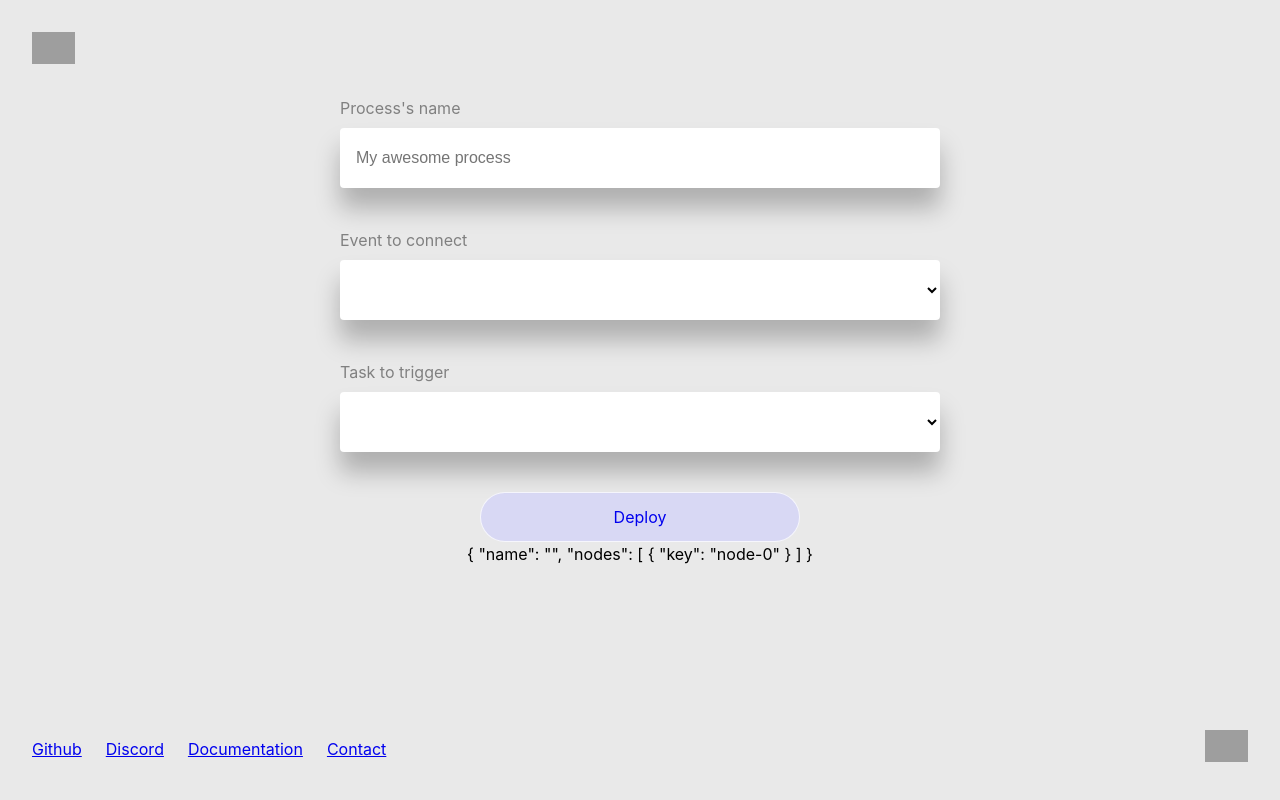
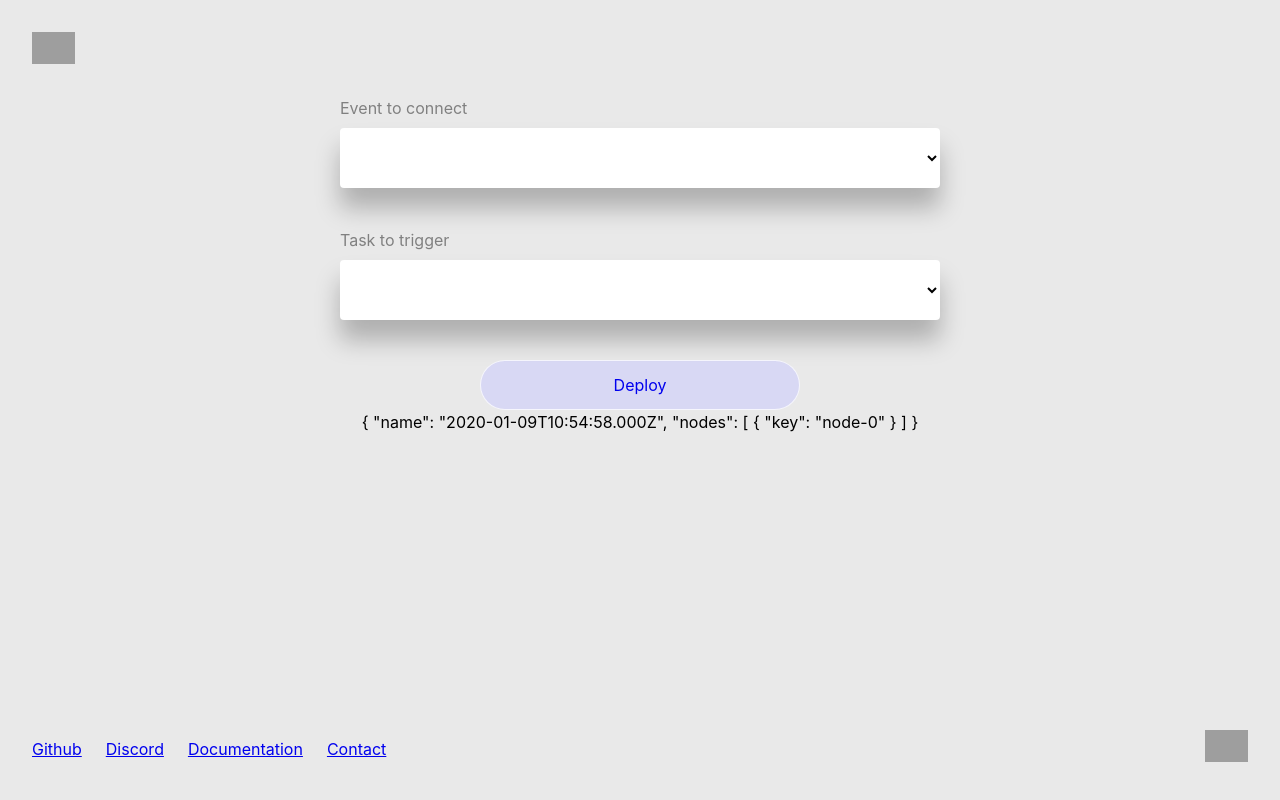
Before and after one commit to mesg-foundation/process-ui, a Nuxt app: page /connect in a window 1280 px wide. Built offline with nearby package versions, Linux system fonts and the light colour scheme; grey boxes are pictures that could not be loaded.

Commit message:
use date as name of process

```diff
--- a/pages/connect.vue
+++ b/pages/connect.vue
@@ -1,10 +1,5 @@
 <template>
   <div class="connector">
-    <div class="input">
-      <label for="name">Process's name</label>
-      <input id="name" v-model="process.name" placeholder="My awesome process" />
-    </div>
-
     <EventBuilder :events="events" v-model="process.event" />
     <TaskBuilder :tasks="tasks" v-model="process.task" />
 
@@ -35,7 +30,7 @@
   computed: {
     result() {
       return {
-        name: this.process.name,
+        name: new Date().toISOString(),
         nodes: [this.process.event, ...this.process.task].map((x, i) => ({
           ...x,
           key: x.key || `node-${i}`
```
